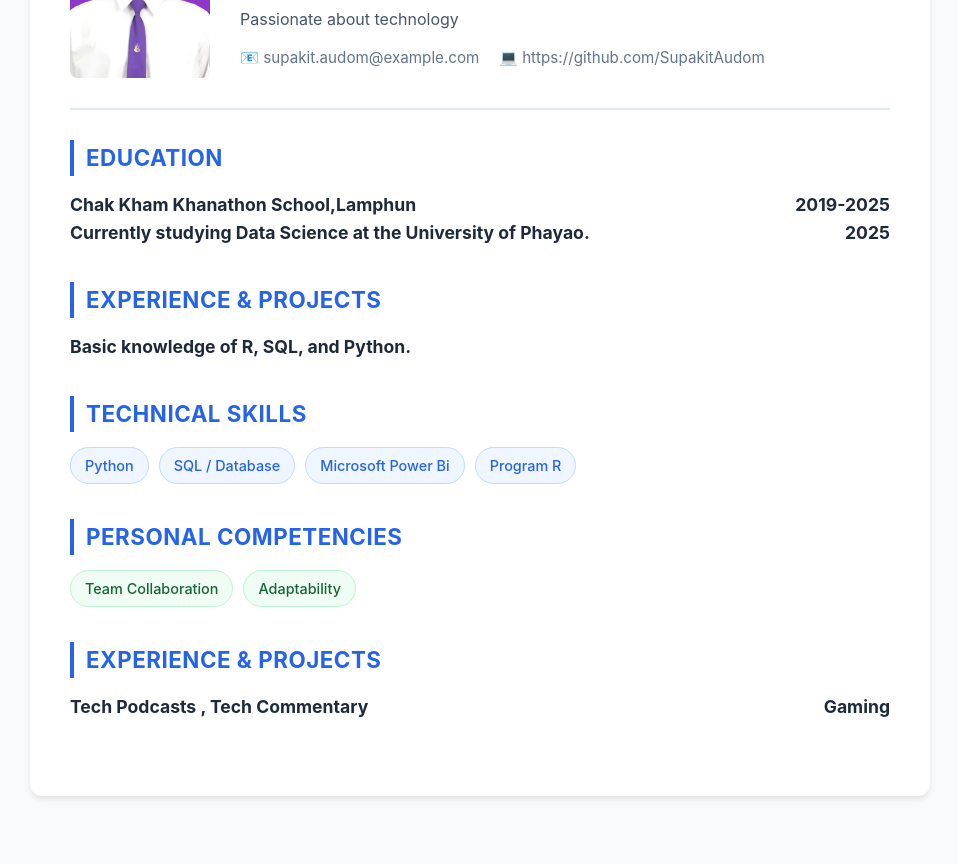
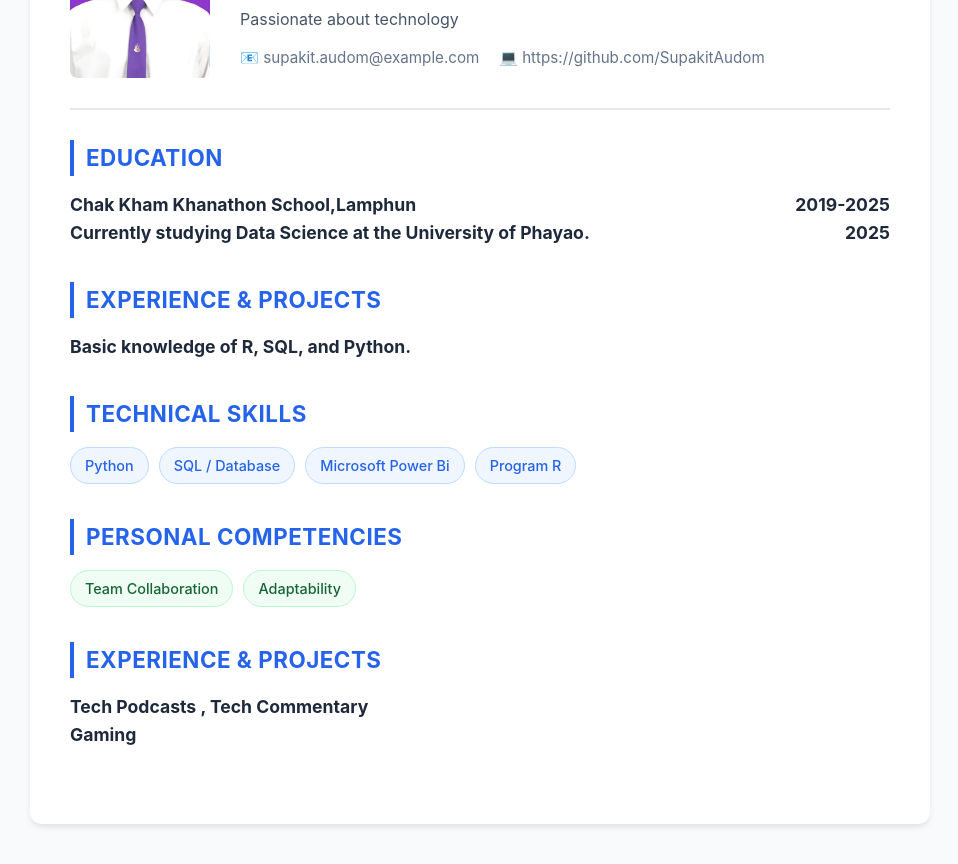
Before and after one commit to SupakitAudom/SupakitAudom.github.io, a plain HTML site: page index.html in a window 1280 px wide. Shown: the part 182-1046 px from the top of the page, without its empty margins (160-1118 px from the left). Before the commit the page ends 1018 px from the top, so only its background shows below. Drawn offline with Linux system fonts and the light colour scheme.

Commit message:
Fix HTML structure in index.html

```diff
--- a/index.html
+++ b/index.html
@@ -200,6 +200,9 @@
         <div class="item">
             <div class="item-header">
                 <span>Tech Podcasts , Tech Commentary</span>
+        </div>
+        <div class="item">
+            <div class="item-header">
                 <span>Gaming</span>
         </div>
     </section>
```
